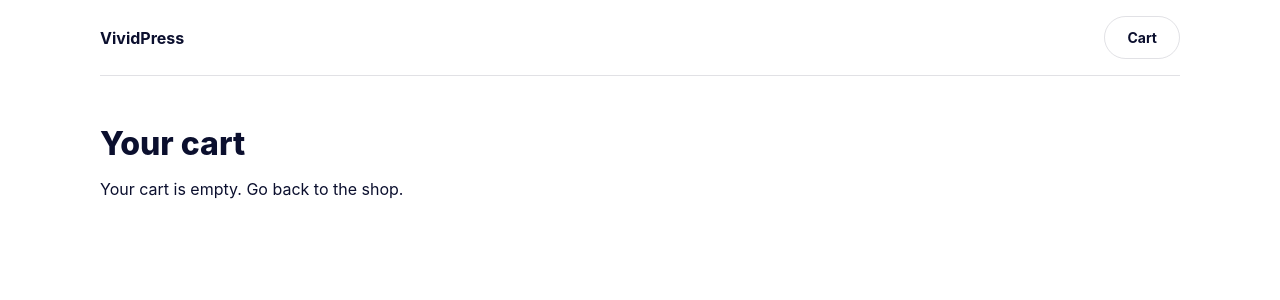
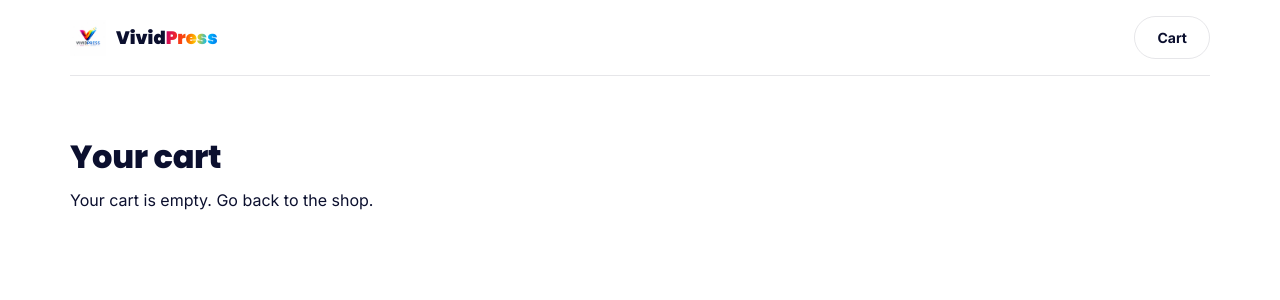
Before and after one commit to Winsoulsdev1/VividPress-App, a Next.js app: page /cart in a window 1280 px wide. Shown: the top 300 px of the page. Built offline with nearby package versions, Linux system fonts and the light colour scheme.

Commit message:
Redesign with logo and colors

```diff
--- a/app/admin/reviews/page.js
+++ b/app/admin/reviews/page.js
@@ -18,7 +18,7 @@ export default async function AdminReviewsPage() {
     <div className="wrap section">
       <h1>Pending reviews</h1>
       {(reviews || []).map((r) => (
-        <div key={r.id} className="card" style={{ marginBottom: 12 }}>
+        <div key={r.id} className="card" style={{ marginBottom: 12, padding: 18 }}>
           <div style={{ color: '#FECD01' }}>{'★'.repeat(r.rating)}{'☆'.repeat(5 - r.rating)}</div>
           <p>&quot;{r.text}&quot;</p>
           <p style={{ fontSize: 13, opacity: 0.7 }}>{r.customer_name} — {r.item}</p>
--- a/app/cart/page.js
+++ b/app/cart/page.js
@@ -19,7 +19,7 @@ export default function CartPage() {
         )}
 
         {items.map((item) => (
-          <div key={item.cartId} className="card" style={{ marginBottom: 14 }}>
+          <div key={item.cartId} className="card" style={{ marginBottom: 14, padding: 18 }}>
             <div style={{ display: 'flex', justifyContent: 'space-between' }}>
               <strong>{item.name}</strong>
               <button className="btn ghost" onClick={() => removeItem(item.cartId)}>
--- a/app/globals.css
+++ b/app/globals.css
@@ -4,35 +4,81 @@
   --paper-soft:#F7F7FB;
   --magenta:#C6006F;
   --red:#F52D20;
+  --orange:#FD6100;
   --yellow:#FECD01;
   --cyan:#00B9FC;
-  --line: rgba(11,15,46,0.12);
-  --grad: linear-gradient(100deg, var(--magenta) 0%, var(--red) 30%, var(--yellow) 65%, var(--cyan) 100%);
+  --blue:#0070EB;
+  --line: rgba(11,15,46,0.10);
+  --grad: linear-gradient(100deg, var(--magenta) 0%, var(--red) 24%, var(--orange) 42%, var(--yellow) 58%, var(--cyan) 78%, var(--blue) 100%);
 }
 *{box-sizing:border-box;}
-body{margin:0;background:var(--paper);color:var(--ink);font-family:-apple-system,BlinkMacSystemFont,'Segoe UI',Roboto,sans-serif;}
-h1,h2,h3{font-weight:800;margin:0 0 12px;}
+body{
+  margin:0;
+  background:var(--paper);
+  color:var(--ink);
+  font-family:'Inter', -apple-system, BlinkMacSystemFont, 'Segoe UI', Roboto, sans-serif;
+  -webkit-font-smoothing:antialiased;
+}
+h1,h2,h3{
+  font-family:'Poppins', sans-serif;
+  font-weight:800;
+  line-height:1.05;
+  margin:0 0 12px;
+  letter-spacing:-0.01em;
+}
 a{color:inherit;text-decoration:none;}
-.wrap{max-width:1080px;margin:0 auto;padding:0 20px;}
-.section{padding:48px 0;}
+.wrap{max-width:1140px;margin:0 auto;padding:0 24px;}
+
+.section{padding:64px 0;}
+.section.soft{background:var(--paper-soft);}
+
 .btn{
-  display:inline-flex;align-items:center;gap:8px;font-weight:700;font-size:14px;
-  padding:12px 22px;border-radius:999px;border:none;background:var(--grad);color:#fff;
-  cursor:pointer;
+  display:inline-flex;align-items:center;gap:8px;
+  font-family:'Inter',sans-serif;font-weight:700;font-size:14px;
+  padding:12px 22px;border-radius:999px;border:none;
+  background:var(--grad);color:#fff;
+  cursor:pointer;transition:transform 0.18s ease, box-shadow 0.18s ease;
+  box-shadow:0 6px 16px rgba(198,0,111,0.22);
 }
-.btn.ghost{background:transparent;color:var(--ink);border:1.5px solid var(--line);}
-.btn:disabled{opacity:0.5;cursor:not-allowed;}
-.grid{display:grid;grid-template-columns:repeat(auto-fill,minmax(220px,1fr));gap:20px;}
-.card{background:#fff;border:1px solid var(--line);border-radius:16px;padding:16px;}
+.btn:hover{transform:translateY(-2px); box-shadow:0 10px 22px rgba(198,0,111,0.3);}
+.btn.ghost{background:transparent;color:var(--ink);box-shadow:none;border:1.5px solid var(--line);}
+.btn.ghost:hover{border-color:var(--magenta); color:var(--magenta); box-shadow:none; transform:translateY(-2px);}
+.btn:disabled{opacity:0.5;cursor:not-allowed;transform:none;}
+
+.grid{display:grid;grid-template-columns:repeat(auto-fill,minmax(230px,1fr));gap:22px;}
+.card{
+  background:#fff;border:1px solid var(--line);border-radius:20px;
+  padding:0;overflow:hidden;
+  transition:transform 0.2s ease, box-shadow 0.2s ease;
+}
+.card:hover{transform:translateY(-4px); box-shadow:0 18px 34px rgba(11,15,46,0.12);}
+.card-inner{padding:18px;}
+
 .field{margin-bottom:14px;}
 .field label{display:block;font-size:13px;font-weight:600;margin-bottom:6px;}
 .field input,.field select,.field textarea{
-  width:100%;border:1.5px solid var(--line);border-radius:8px;padding:10px 12px;font-size:14px;
+  width:100%;border:1.5px solid var(--line);border-radius:10px;padding:10px 12px;font-size:14px;
+  font-family:'Inter',sans-serif;
 }
+.field input:focus,.field select:focus,.field textarea:focus{outline:2px solid var(--cyan); border-color:transparent;}
+
 .status-badge{
-  display:inline-block;padding:4px 12px;border-radius:999px;font-size:12px;font-weight:700;
+  display:inline-block;padding:6px 14px;border-radius:999px;font-size:12px;font-weight:700;
   background:var(--paper-soft);border:1px solid var(--line);
 }
-.header{display:flex;justify-content:space-between;align-items:center;padding:16px 0;border-bottom:1px solid var(--line);}
+.header{
+  display:flex;justify-content:space-between;align-items:center;padding:16px 0;
+  border-bottom:1px solid var(--line);
+}
+.brand{display:flex;align-items:center;gap:10px;}
+.brand img{height:36px;width:36px;object-fit:contain;}
+.brand-word{font-family:'Poppins',sans-serif;font-weight:900;font-size:18px;}
+.brand-word .grad{background:var(--grad);-webkit-background-clip:text;background-clip:text;color:transparent;}
+
 table{width:100%;border-collapse:collapse;}
 th,td{text-align:left;padding:10px;border-bottom:1px solid var(--line);font-size:14px;}
+
+.tag{
+  font-size:12.5px;font-weight:700;text-transform:uppercase;letter-spacing:0.1em;
+  color:var(--magenta);margin-bottom:10px;display:block;
+}
--- a/app/layout.js
+++ b/app/layout.js
@@ -2,13 +2,20 @@ import './globals.css';
 import { CartProvider } from '../lib/cart';
 
 export const metadata = {
-  title: 'VividPress — Branded Apparel & Print',
+  title: 'VividPress — Print. Press. Impress.',
   description: 'Order apparel and get it branded — polos, tees, caps and trousers.',
 };
 
 export default function RootLayout({ children }) {
   return (
     <html lang="en">
+      <head>
+        <link rel="preconnect" href="https://fonts.googleapis.com" />
+        <link
+          href="https://fonts.googleapis.com/css2?family=Poppins:wght@500;700;800;900&family=Inter:wght@400;500;600;700&display=swap"
+          rel="stylesheet"
+        />
+      </head>
       <body>
         <CartProvider>{children}</CartProvider>
       </body>
--- a/components/Header.js
+++ b/components/Header.js
@@ -1,5 +1,6 @@
 'use client';
 import Link from 'next/link';
+import Image from 'next/image';
 import { useCart } from '../lib/cart';
 
 export default function Header() {
@@ -8,7 +9,10 @@ export default function Header() {
 
   return (
     <div className="wrap header">
-      <Link href="/"><strong>VividPress</strong></Link>
+      <Link href="/" className="brand">
+        <Image src="/logo.webp" alt="VividPress logo" width={36} height={36} />
+        <span className="brand-word">Vivid<span className="grad">Press</span></span>
+      </Link>
       <Link href="/cart" className="btn ghost">
         Cart {count > 0 ? `(${count})` : ''}
       </Link>
```
Also changed, not shown: app/page.js (+32 -10 lines), components/ProductCard.js (+39 -17 lines), components/ReviewCard.js (+7 -5 lines), public/logo.webp (added).
